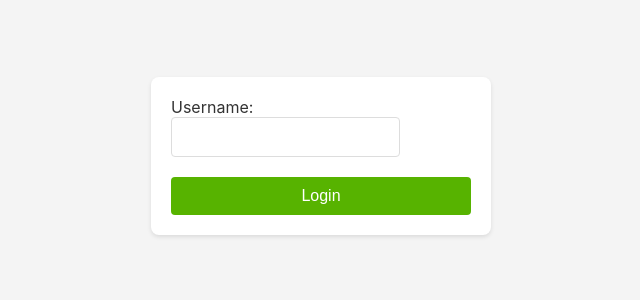
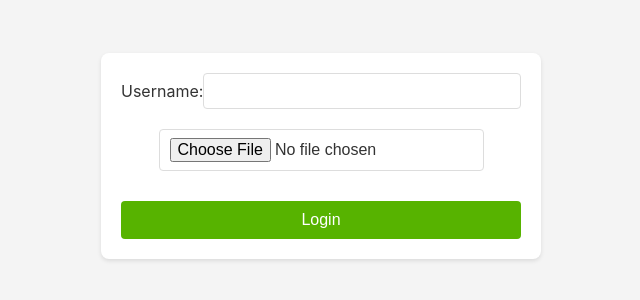
Before and after one commit to jigglypuff96/output_qualifier_frontend, a React (Create React App) app: page / in a window 1280 px wide. Shown: the part 244-544 px from the top of the page, without its empty margins (319-959 px from the left). Built offline with nearby package versions, Linux system fonts and the light colour scheme; the HTML template or start-up script is replaced by a standard one.

Commit message:
working qualifier

```diff
--- a/package.json
+++ b/package.json
@@ -6,9 +6,10 @@
     "@testing-library/jest-dom": "^5.17.0",
     "@testing-library/react": "^13.4.0",
     "@testing-library/user-event": "^13.5.0",
+    "papaparse": "^5.4.1",
     "react": "^18.2.0",
     "react-dom": "^18.2.0",
-    "react-scripts": "5.0.1",
+    "react-scripts": "^3.0.1",
     "web-vitals": "^2.1.4"
   },
   "scripts": {
--- a/src/App.js
+++ b/src/App.js
@@ -5,20 +5,23 @@ import "./App.css";
 
 function App() {
   const [isLoggedIn, setIsLoggedIn] = useState(false);
-  const [username, setUsername] = useState("");
+  const [user, setUser] = useState(null);
+  const [dataFile, setDataFile] = useState(null);
+
   // const UserContext = React.createContext();
-  const handleLogin = (username) => {
+  const handleLogin = (username, file) => {
     console.log(username);
-    setUsername(username);
+    setUser({ username });
     setIsLoggedIn(true);
+    setDataFile(file);
   };
 
   return (
     <div className="App">
-      {!isLoggedIn ? (
+      {!isLoggedIn || !user ? (
         <LoginPage onLogin={handleLogin} />
       ) : (
-        <MainContent username={username} />
+        <MainContent username={user.username} file={dataFile} />
       )}
     </div>
   );
--- a/src/LoginPage.css
+++ b/src/LoginPage.css
@@ -15,12 +15,15 @@
   flex-direction: column;
   gap: 20px;
   width: 100%;
-  max-width: 300px;
+  max-width: 400px;
 }
 
 .login-form label {
   font-size: 16px;
   color: #333;
+  display: flex;
+  align-items: center;
+  width: 100%;
 }
 
 .login-form input {
@@ -43,3 +46,32 @@
 .login-form button:hover {
   background-color: #004494;
 }
+
+.upload-data-field {
+  display: flex;
+  flex-direction: column;
+}
+
+/* .username-field {
+  display: flex;
+  flex-direction: row;
+  width: 100%;
+  flex-grow: 1;
+}
+
+.username-field input {
+  flex-grow: 1;
+} */
+.login-form input[type="text"],
+.login-form input[type="file"] {
+  flex-grow: 1;
+  padding: 8px 10px; /* Adjust padding as needed */
+  font-size: 16px; /* Ensure text size is appropriate */
+}
+
+/* Style the button consistently */
+.login-form button {
+  padding: 10px;
+  width: 100%; /* Optional: makes the button full width */
+  margin-top: 10px; /* Provides some space above the button */
+}
--- a/src/LoginPage.js
+++ b/src/LoginPage.js
@@ -3,21 +3,38 @@ import "./LoginPage.css";
 
 function LoginPage({ onLogin }) {
   const [username, setUsername] = useState("");
+  const [file, setFile] = useState(null);
+
+  const handleFileChange = (event) => {
+    setFile(event.target.files[0]); // Capture the file from the input
+  };
 
   const handleSubmit = (event) => {
     event.preventDefault();
-    onLogin(username);
+    if (file) {
+      onLogin(username, file);
+    } else {
+      alert("Please upload a CSV file to continue.");
+    }
   };
 
   return (
     <div className="login-page">
       <form onSubmit={handleSubmit} className="login-form">
-        <label>
+        <label className="username-field">
           Username:
           <input
             type="text"
             value={username}
             onChange={(e) => setUsername(e.target.value)}
+            required
+          />
+        </label>
+        <label className="upload-data-field">
+          <input
+            type="file"
+            accept=".csv"
+            onChange={handleFileChange}
             required
           />
         </label>
--- a/src/MainContent.css
+++ b/src/MainContent.css
@@ -22,9 +22,12 @@
   justify-content: center;
   gap: 10px;
 }
-
-.radio-group {
+。log .last-column {
   display: flex;
   flex-direction: column;
   margin-right: 10px;
 }
+.radio-group {
+  display: flex;
+  flex-direction: column;
+}
--- a/src/MainContent.js
+++ b/src/MainContent.js
@@ -2,78 +2,79 @@ import FlipCard from "./FlipCard";
 import Pagination from "./Pagination";
 import React, { useState, useEffect } from "react";
 import "./MainContent.css";
+import Papa from "papaparse";
 
-function MainContent({ username }) {
+function MainContent({ username, file }) {
   const [selections, setSelections] = useState({});
   const [dataRows, setDataRows] = useState([]);
   const [cardOrders, setCardOrders] = useState({});
+  const [outputCSV, setOutputCSV] = useState("");
+  const [committedSelections, setCommittedSelections] = useState({});
 
   const handleRadioChange = (rowId, conversationId, event) => {
-    const selection = event.target.value;
+    const newSelection = event.target.value;
     setSelections((prev) => ({
       ...prev,
-      [rowId]: { [conversationId]: selection },
+      [`${rowId}-${conversationId}`]: newSelection,
+    }));
+    setCommittedSelections((prev) => ({
+      ...prev,
+      [`${rowId}-${conversationId}`]: newSelection,
     }));
   };
 
   const handleSubmit = () => {
-    const formattedSelections = Object.keys(selections).flatMap((rowId) => {
-      return Object.keys(selections[rowId]).map((conversationId) => {
-        return {
-          rowId,
-          conversationId,
-          selection: selections[rowId][conversationId],
+    const headers = "RowID,ConversationID,Selection\n";
+    const finalCSVContent = dataRows
+      .map((row) => {
+        const selectionKey = `${row.id}-${row.conversation_id}`;
+        const selection = committedSelections[selectionKey] || ""; // Use committed selections
+        return `${row.id},${row.conversation_id},${selection}`;
+      })
+      .join("\n");
+
+    setOutputCSV(headers + finalCSVContent);
+    downloadCSV(headers + finalCSVContent, `${username}_selections.csv`);
+    // Optionally reset state here if needed
+    setSelections({});
   };
-      });
-    });
 
-    fetch("http://localhost:8888/submitSelections", {
-      method: "POST",
-      headers: {
-        "Content-Type": "application/json",
-      },
-      body: JSON.stringify({
-        username,
-        selections: formattedSelections,
-      }),
-    })
-      .then((response) => response.json())
-      .then((data) => {
-        console.log("Success:", data);
-      })
-      .catch((error) => {
-        console.error("Error:", error);
-      });
+  const downloadCSV = (csvString, filename) => {
+    const blob = new Blob([csvString], { type: "text/csv;charset=utf-8;" });
+    const url = URL.createObjectURL(blob);
+    const link = document.createElement("a");
+    link.href = url;
+    link.download = filename;
+    document.body.appendChild(link);
+    link.click();
+    document.body.removeChild(link);
   };
 
   useEffect(() => {
-    fetch("http://localhost:8888/dataRows")
-      .then((response) => response.json())
-      .then((data) => {
+    if (file) {
+      Papa.parse(file, {
+        complete: (results) => {
           setDataRows(
-          data.map((row, index) => ({
+            results.data.map((row, index) => ({
               ...row,
               id: index + 1,
             }))
           );
-        const orders = {};
-        data.forEach((row, index) => {
-          // Decide order here: 50% chance for either order
-          orders[row.id] = Math.random() > 0.5 ? "normal" : "reversed";
+        },
+        header: true,
       });
-        setCardOrders(orders);
-      })
-      // .then((data) => {
-      //   const firstFiveRows = data.slice(0, 5).map((row, index) => ({
-      //     ...row,
-      //     id: index + 1,
-      //   }));
-      //   setDataRows(firstFiveRows);
-      // })
-      .catch((error) => {
-        console.error("Error fetching data:", error);
-      });
-  }, []);
+    }
+  }, [file]);
+
+  useEffect(() => {
+    if (dataRows.length > 0) {
+      const headers = "RowID,ConversationID,Selection\n";
+      const initialCSVContent = dataRows
+        .map((row) => `${row.id},${row.conversation_id},`)
+        .join("\n");
+      setOutputCSV(headers + initialCSVContent);
+    }
+  }, [dataRows]);
 
   const [currentPage, setCurrentPage] = useState(1);
   const rowsPerPage = 15;
@@ -116,6 +117,8 @@ function MainContent({ username }) {
               <FlipCard frontContent=" " backContent={row.output} />
             </>
           )}
+          <div className="last-column">
+            <div className="row-id-info">row_id:{row.id}</div>
             <div className="radio-group">
               <label>
                 <input
@@ -154,7 +157,7 @@ function MainContent({ username }) {
                 <input
                   type="radio"
                   name={`response-${row.id}`}
-                value="B"
+                  value="D"
                   onChange={(event) =>
                     handleRadioChange(row.id, row.conversation_id, event)
                   }
@@ -174,13 +177,12 @@ function MainContent({ username }) {
               </label>
             </div>
           </div>
+        </div>
       ))}
       <div className="bottom-controls">
-        {currentPage < totalPages && (
         <button className="submit-button" onClick={handleSubmit}>
-            Submit and Next Page
+          Submit and Download CSV
         </button>
-        )}
         <Pagination
           totalPages={totalPages}
           currentPage={currentPage}
```
Also changed, not shown: 1 other file (tests, documents, lock files or other folders). Lines whose indentation alone changed are shown as unchanged.
